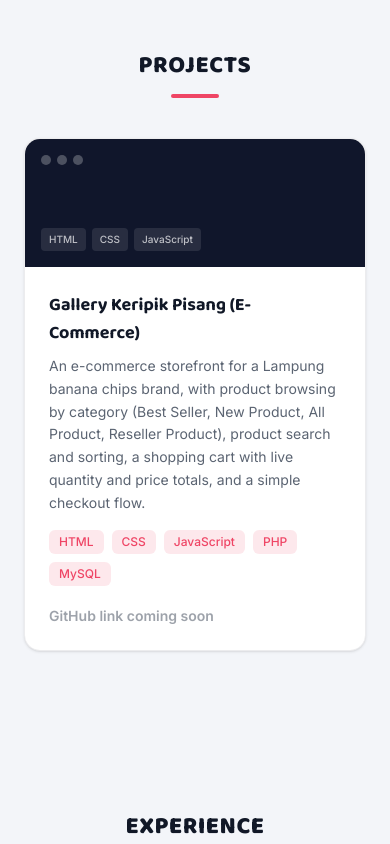
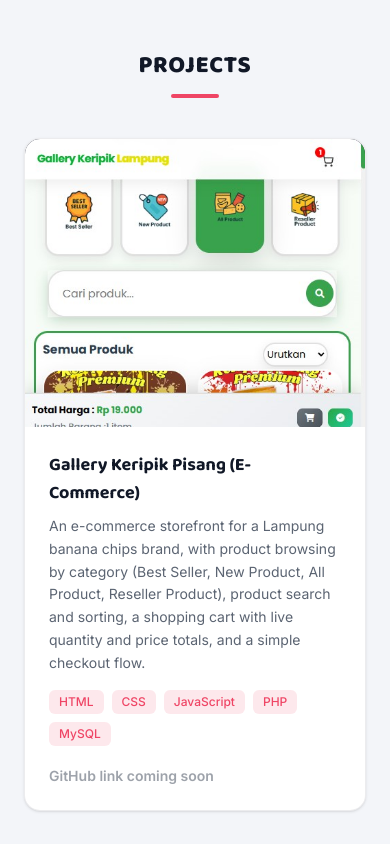
Before and after one commit to ahmdchikal/Portfolio_dicky, a Next.js app: page / in a window 390 px wide. Shown: the part 3060-3904 px from the top of the page. Built offline with nearby package versions, Linux system fonts and the light colour scheme.

Commit message:
Add real screenshot to Gallery Keripik Pisang project card
Shows the actual app screenshot beside the project details instead
of the generic dark placeholder header, in a side-by-side layout on
larger screens and stacked on mobile.

```diff
--- a/src/components/Projects.tsx
+++ b/src/components/Projects.tsx
@@ -1,3 +1,4 @@
+import Image from "next/image";
 import Reveal from "@/components/Reveal";
 import SectionHeading from "@/components/SectionHeading";
 import { projects } from "@/data/portfolio";
@@ -12,13 +13,24 @@ export default function Projects() {
 
         <div
           className={`mt-10 grid gap-6 text-left ${
-            projects.length === 1 ? "mx-auto max-w-xl" : "sm:grid-cols-2"
+            projects.length === 1 ? "mx-auto max-w-3xl" : "sm:grid-cols-2"
           }`}
         >
           {projects.map((project, i) => (
             <Reveal key={project.title} delay={i * 100}>
-              <div className="card group flex h-full flex-col overflow-hidden rounded-2xl shadow-sm transition-transform hover:-translate-y-1">
-                <div className="flex h-32 flex-col justify-between bg-hero-1 p-4">
+              <div className="card group flex h-full flex-col overflow-hidden rounded-2xl shadow-sm transition-transform hover:-translate-y-1 sm:flex-row">
+                {project.image ? (
+                  <div className="relative h-72 w-full shrink-0 bg-hero-1 sm:h-auto sm:w-64">
+                    <Image
+                      src={project.image}
+                      alt={`${project.title} screenshot`}
+                      fill
+                      sizes="(max-width: 640px) 100vw, 256px"
+                      className="object-cover object-top"
+                    />
+                  </div>
+                ) : (
+                  <div className="flex h-32 shrink-0 flex-col justify-between bg-hero-1 p-4 sm:h-auto sm:w-64">
                     <div className="flex gap-1.5">
                       <span className="h-2.5 w-2.5 rounded-full bg-white/25" />
                       <span className="h-2.5 w-2.5 rounded-full bg-white/25" />
@@ -35,6 +47,7 @@ export default function Projects() {
                       ))}
                     </div>
                   </div>
+                )}
 
                 <div className="flex flex-1 flex-col p-6">
                   <h3 className="font-heading text-lg font-bold text-foreground transition-colors group-hover:text-accent">
--- a/src/data/portfolio.ts
+++ b/src/data/portfolio.ts
@@ -72,6 +72,7 @@ export type Project = {
   title: string;
   description: string;
   tech: string[];
+  image?: string;
   githubUrl?: string;
   docUrl?: string;
 };
@@ -82,6 +83,7 @@ export const projects: Project[] = [
     description:
       "An e-commerce storefront for a Lampung banana chips brand, with product browsing by category (Best Seller, New Product, All Product, Reseller Product), product search and sorting, a shopping cart with live quantity and price totals, and a simple checkout flow.",
     tech: ["HTML", "CSS", "JavaScript", "PHP", "MySQL"],
+    image: "/images/projects/gallery-keripik-pisang.jpg",
   },
 ];
 
```
Also changed, not shown: public/images/projects/gallery-keripik-pisang.jpg (added). Lines whose indentation alone changed are shown as unchanged.
